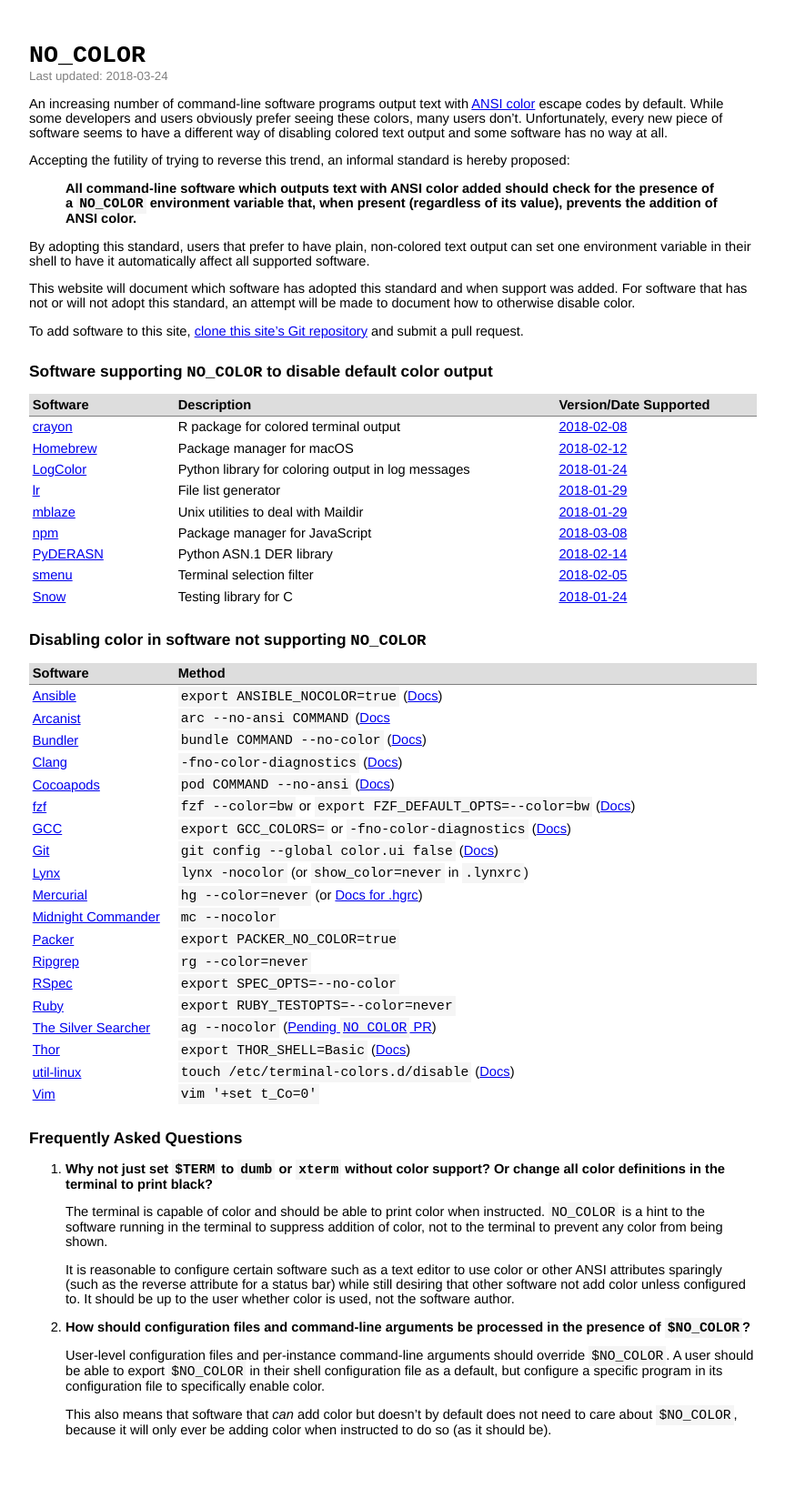
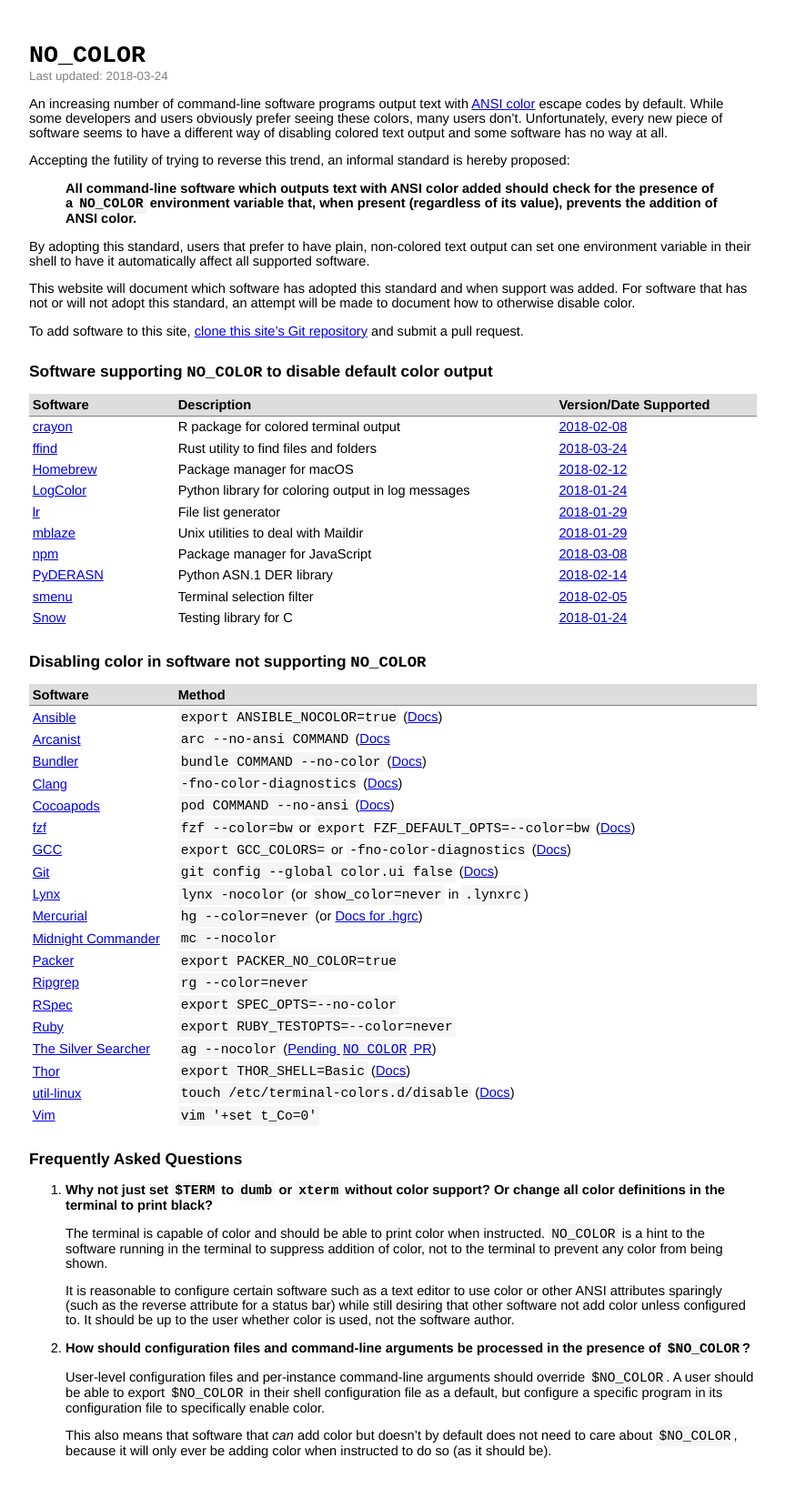
Before and after one commit to jcs/no_color, a Jekyll site: the page built from index.md, in a window 1280 px wide. Shown: the whole page at 91% size, without its empty margins (208-1071 px from the left). Built offline with Jekyll 4.4.1, drawn with Linux system fonts in a browser that asks for light colours; our own code applies the rules of GitHub Pages for plain Markdown files; before the commit the page ends 1624 px from its top, so only the background shows below that.

Commit message:
add ffind

```diff
--- a/index.md
+++ b/index.md
@@ -38,6 +38,7 @@ and submit a pull request.
 | Software | Description | Version/Date Supported |
 |:-|:-|:-|
 | [crayon](https://github.com/r-lib/crayon) | R package for colored terminal output | [2018-02-08](https://github.com/r-lib/crayon/commit/700800135d04408bf1c99426b3fec9a4073b8a97) |
+| [ffind](https://github.com/josephscade/ffind) | Rust utility to find files and folders | [2018-03-24](https://github.com/josephscade/ffind/commit/fec4aa6101f2b3d6d5b06df640e299d0b1fbb190) |
 | [Homebrew](https://brew.sh/) | Package manager for macOS | [2018-02-12](https://github.com/Homebrew/brew/commit/b3f0e571f4cdcc29dd6982b863fdcd7de5e6febf) |
 | [LogColor](https://github.com/induane/logcolor) | Python library for coloring output in log messages | [2018-01-24](https://github.com/induane/logcolor/commit/0092b0af2a1506eee2b0ca028b1cf51f78fc91fa) |
 | [lr](https://github.com/chneukirchen/lr) | File list generator | [2018-01-29](https://github.com/chneukirchen/lr/commit/8f0ac7c8abb4e0830d6cf72bbbd5f38c44b4266d) |
```
